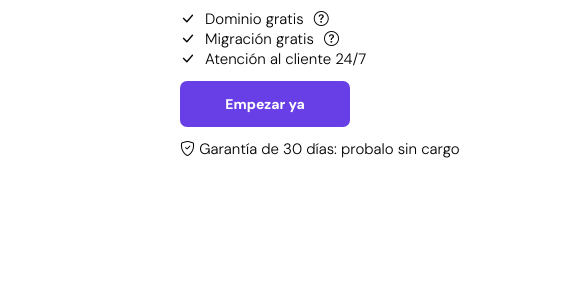
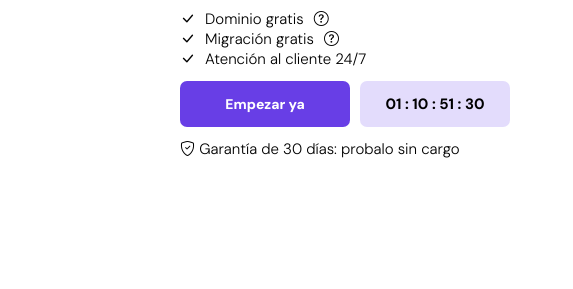
Before and after one commit to santimontironi/primer-integrador-UTN, a plain HTML site: page index.html in a window 1536 px wide. Shown: the part 336-625 px from the top of the page, 0-573 px from the left. Drawn offline with nearby package versions, Linux system fonts and the light colour scheme.

Commit message:
mejoras responsive

```diff
--- a/index.css
+++ b/index.css
@@ -60,7 +60,6 @@ header .header-btn button{
     justify-content: center;
     align-items: center;
     gap: 40px;
-    height: calc(100vh - 50px);
 }
 
 .home-container{
@@ -139,6 +138,18 @@ header .header-btn button{
 }
 
 .home-content-buttons-box span{
+    background-color: #e3dcfc;
+    padding: 10px;
+    color: #000;
+    border: none;
+    border-radius: 7px;
+    width: 150px;
+    text-align: center;
+    font-size: 15px;
+    display: flex;
+    justify-content: center;
+    align-items: center;
+    font-weight: 700;
     display: none;
 }
 
@@ -421,6 +432,9 @@ header .header-btn button{
         width: 170px;
         font-size: 14px;
     }
+    .home-content-buttons-box span{
+        display: flex;
+    }
     .home .home-recomendado{
         margin-top: 30px;
     }
@@ -575,14 +589,7 @@ header .header-btn button{
         font-size: 14px;
     }
     .home-content-buttons-box span{
-        background-color: #e3dcfc;
-        padding: 10px;
-        color: #000;
-        border: none;
-        border-radius: 7px;
-        width: 150px;
-        text-align: center;
-        font-size: 12px;
+        display: flex;
     }
     .home-content-garantia p{
         font-weight: 300;
```
